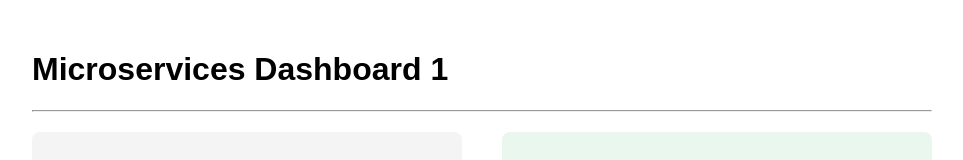
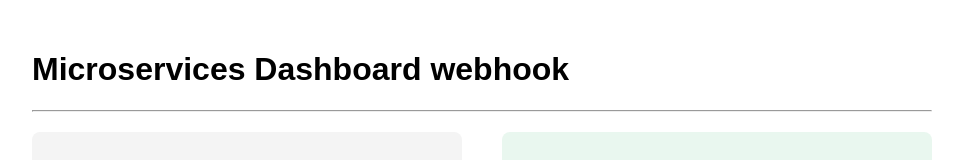
Before and after one commit to altaf-sstech/test, a React (Create React App) app in the folder frontend/: page / in a window 1280 px wide. Shown: the top 160 px of the page, without its empty margins (158-1121 px from the left). Built offline with nearby package versions, Linux system fonts and the light colour scheme; no server answers.

Commit message:
webhook 1

```diff
--- a/frontend/src/App.js
+++ b/frontend/src/App.js
@@ -129,7 +129,7 @@ function App() {
 
   return (
     <div style={{ padding: '30px', fontFamily: 'Arial, sans-serif', maxWidth: '900px', margin: '0 auto' }}>
-      <h1>Microservices Dashboard 1</h1>
+      <h1>Microservices Dashboard webhook</h1>
       <hr />
 
       <div style={{ display: 'grid', gridTemplateColumns: '1fr 1fr', gap: '40px', marginTop: '20px' }}>
```
